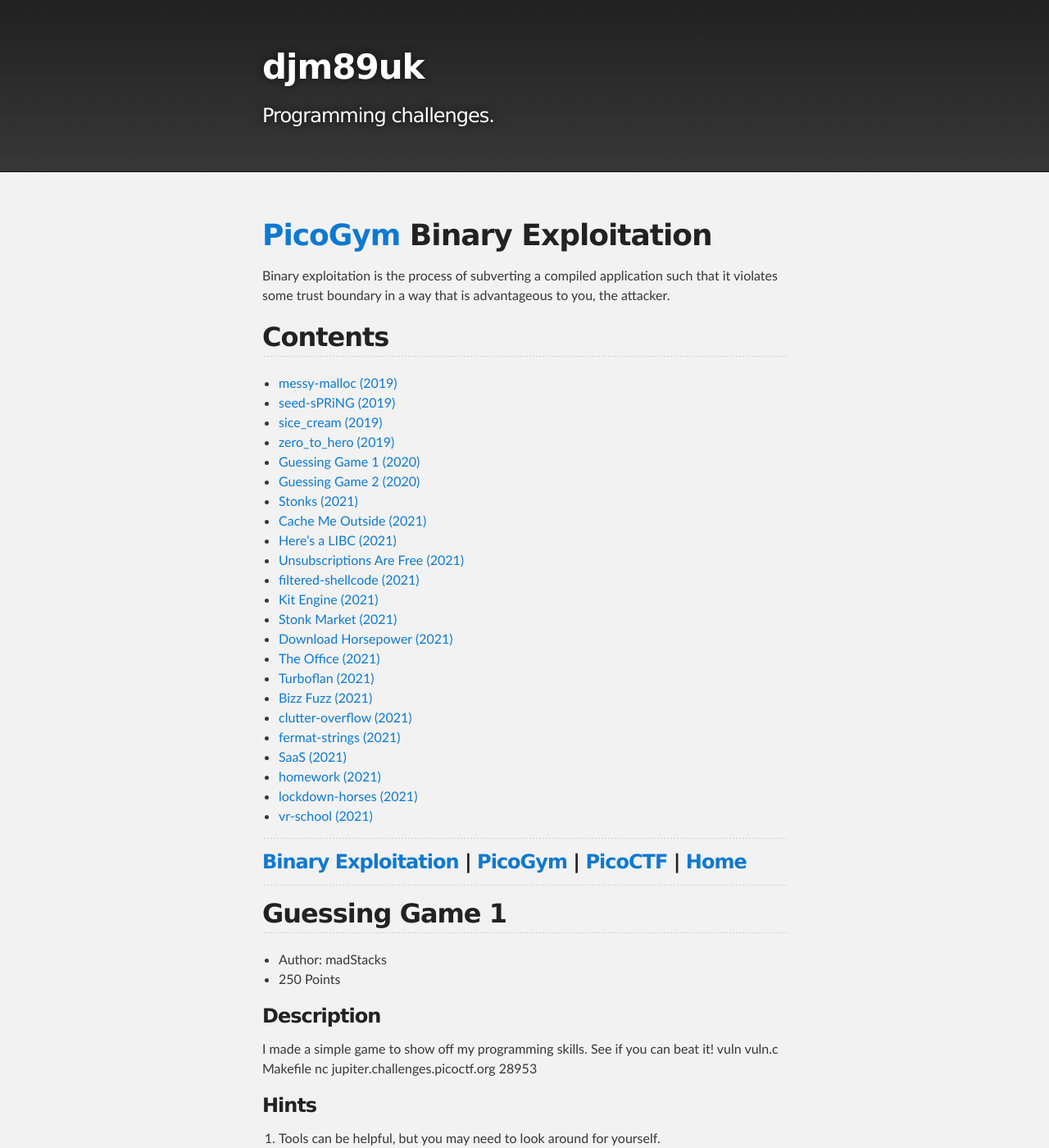
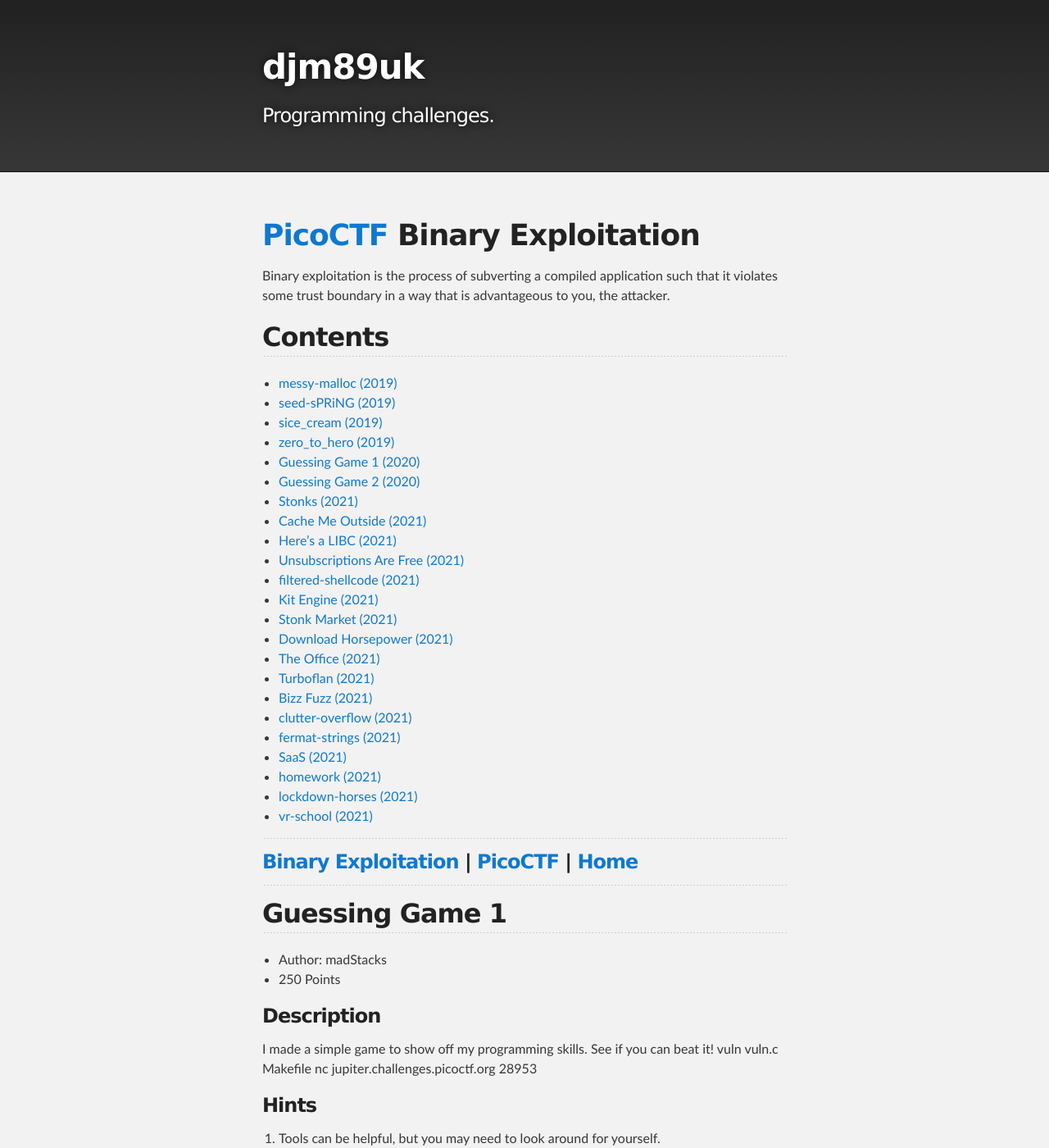
Before and after one commit to djm89uk/djm89uk.github.io, a Jekyll site: the page built from picogym_be.md, in a window 1280 px wide and 1400 px high. Shown: the whole window at 82% size. Built offline with Jekyll 4.4.1, drawn with Linux system fonts in a browser that asks for light colours; our own code applies the rules of GitHub Pages for plain Markdown files.

Commit message:
Update picogym_be.md

```diff
--- a/picogym_be.md
+++ b/picogym_be.md
@@ -1,4 +1,4 @@
-# [PicoGym](./picogym.md) Binary Exploitation
+# [PicoCTF](./picoctf.md) Binary Exploitation
 
 Binary exploitation is the process of subverting a compiled application such that it violates some trust boundary in a way that is advantageous to you, the attacker.
 
@@ -30,7 +30,7 @@ Binary exploitation is the process of subverting a compiled application such tha
 
 ---
 
-### [Binary Exploitation](#contents) | [PicoGym](./picogym.md) | [PicoCTF](./picoctf.md) | [Home](./index.md)
+### [Binary Exploitation](#contents) | [PicoCTF](./picoctf.md) | [Home](./index.md)
 
 ---
 
@@ -153,7 +153,7 @@ picoCTF{}
 
 ---
 
-### [Binary Exploitation](#contents) | [PicoGym](./picogym.md) | [PicoCTF](./picoctf.md) | [Home](./index.md)
+### [Binary Exploitation](#contents) | [PicoCTF](./picoctf.md) | [Home](./index.md)
 
 ---
 
@@ -278,7 +278,7 @@ picoCTF{}
 
 ---
 
-### [Binary Exploitation](#contents) | [PicoGym](./picogym.md) | [PicoCTF](./picoctf.md) | [Home](./index.md)
+### [Binary Exploitation](#contents) | [PicoCTF](./picoctf.md) | [Home](./index.md)
 
 ---
 
@@ -446,7 +446,7 @@ picoCTF{}
 
 ---
 
-### [Binary Exploitation](#contents) | [PicoGym](./picogym.md) | [PicoCTF](./picoctf.md) | [Home](./index.md)
+### [Binary Exploitation](#contents) | [PicoCTF](./picoctf.md) | [Home](./index.md)
 
 ---
 
@@ -492,7 +492,7 @@ picoCTF{}
 
 ---
 
-### [Binary Exploitation](#contents) | [PicoGym](./picogym.md) | [PicoCTF](./picoctf.md) | [Home](./index.md)
+### [Binary Exploitation](#contents) | [PicoCTF](./picoctf.md) | [Home](./index.md)
 
 ---
 
@@ -541,7 +541,7 @@ picoCTF{}
 
 ---
 
-### [Binary Exploitation](#contents) | [PicoGym](./picogym.md) | [PicoCTF](./picoctf.md) | [Home](./index.md)
+### [Binary Exploitation](#contents) | [PicoCTF](./picoctf.md) | [Home](./index.md)
 
 ---
 
@@ -590,7 +590,7 @@ picoCTF{}
 
 ---
 
-### [Binary Exploitation](#contents) | [PicoGym](./picogym.md) | [PicoCTF](./picoctf.md) | [Home](./index.md)
+### [Binary Exploitation](#contents) | [PicoCTF](./picoctf.md) | [Home](./index.md)
 
 ---
 
```
